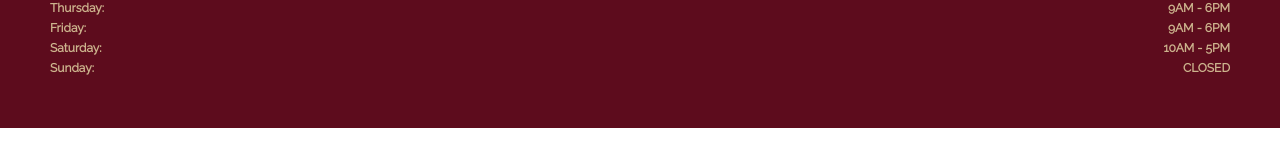
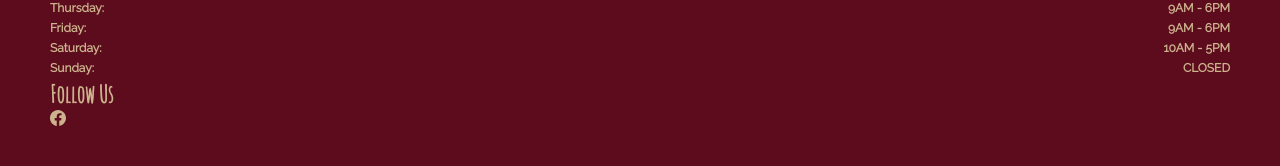
Before and after one commit to SobiahSelvarajah/sobiah-coffeeshop, a React (Create React App) app in the folder client/: page / in a window 1280 px wide. Shown: the part 880-1046 px from the top of the page. Before the commit the page ends 1008 px from the top, so only its background shows below. Built offline with nearby package versions, Linux system fonts and the light colour scheme; the HTML template or start-up script is replaced by a standard one.

Commit message:
components: socialsFacebook added

```diff
--- a/client/src/components/footer/Footer.jsx
+++ b/client/src/components/footer/Footer.jsx
@@ -1,5 +1,6 @@
 import CompanyDetails from '../companyDetails/CompanyDetails'
 import OpeningHours from '../openingHours/OpeningHours'
+import Socials from '../socials/Socials'
 import './Footer.scss'
 
 const Footer = () => {
@@ -7,6 +8,7 @@ const Footer = () => {
     <div className="footer__container">
       <CompanyDetails />
       <OpeningHours />
+      <Socials />
     </div>
 
   )
--- a/client/src/components/footer/Footer.scss
+++ b/client/src/components/footer/Footer.scss
@@ -3,7 +3,8 @@
 @use '../../partials/textstyles' as *;
 @use '../../partials/breakpoints' as *;
 
-.openingHours__heading {
+.openingHours__heading,
+.socials__heading {
     font-family: 'AmaticSC Regular';
 }
 
--- /dev/null
+++ b/client/src/components/socials/Socials.jsx
@@ -0,0 +1,17 @@
+import SocialsFacebook from '../socialsFacebook/SocialsFacebook'
+import './Socials.scss'
+
+const Socials = () => {
+  return (
+    <div className="socials__container">
+        <h2 className="socials__heading">
+            Follow Us
+        </h2>
+        <div className="socials__icons">
+            <SocialsFacebook />
+        </div>
+    </div>
+  )
+}
+
+export default Socials
--- /dev/null
+++ b/client/src/components/socials/Socials.scss
@@ -0,0 +1,14 @@
+@use '../../partials/colors' as *;
+@use '../../partials/typeface' as *;
+@use '../../partials/textstyles' as *;
+@use '../../partials/breakpoints' as *;
+
+.socialsFacebook__logo {
+    color: $tan;
+}
+.socials {
+    &__icons {
+        display: flex;
+        flex-direction: row;
+    }
+}
--- /dev/null
+++ b/client/src/components/socialsFacebook/SocialsFacebook.jsx
@@ -0,0 +1,11 @@
+import { BsFacebook } from 'react-icons/bs'
+
+const SocialsFacebook = () => {
+  return (
+    <a href="" className="socialsFacebook__logo">
+      <BsFacebook />
+    </a>
+  )
+}
+
+export default SocialsFacebook
```
